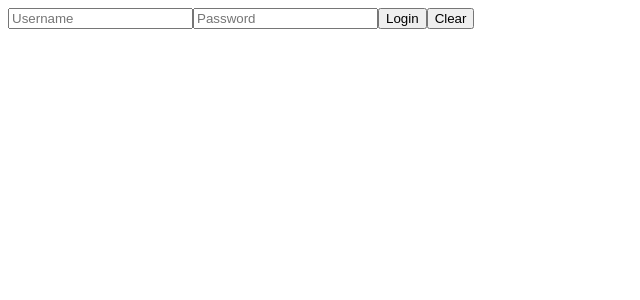
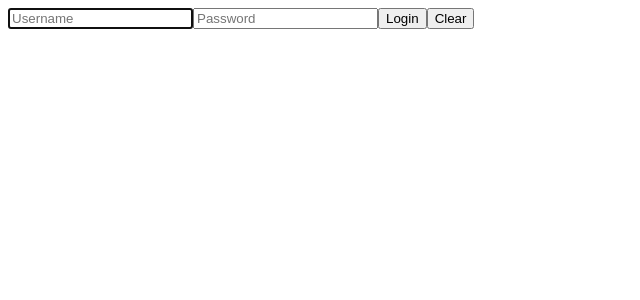
Before and after one commit to Vincenzo-Pallante-Dev/exercises-React, a React (Create React App) app in the folder my-project/: page / in a window 1280 px wide. Shown: the top 300 px of the page, without its empty margins (0-640 px from the left). Built offline with nearby package versions, Linux system fonts and the light colour scheme.

Commit message:
feat: exercise

```diff
--- a/my-project/src/components/UncontrolledLogin.js
+++ b/my-project/src/components/UncontrolledLogin.js
@@ -14,6 +14,10 @@ export class UncontrolledLogin extends React.Component {
     });
   };
 
+  componentDidMount() {
+    this.username.focus();
+  }
+
   handleClear = () => {
     this._formRef.current.elements.username.value = "";
     this._formRef.current.elements.password.value = "";
@@ -22,7 +26,13 @@ export class UncontrolledLogin extends React.Component {
   render() {
     return (
       <form onSubmit={this.handleSubmit} ref={this._formRef}>
-        <input name="username" placeholder="Username"></input>
+        <input
+          name="username"
+          placeholder="Username"
+          ref={(input) => {
+            this.username = input;
+          }}
+        ></input>
         <input name="password" type="password" placeholder="Password"></input>
         <button type="submit" onClick={this.props.onLogin}>
           Login
```
Also changed, not shown: my-project/Forms 05.txt (deleted), my-project/Forms 06.txt (added).
